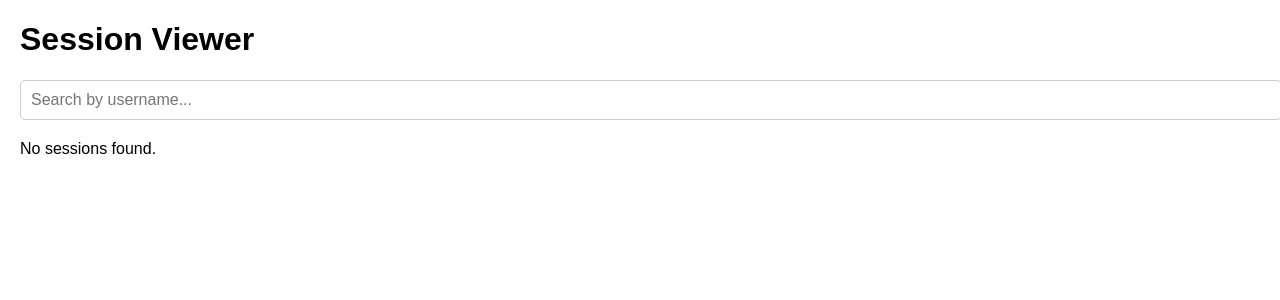
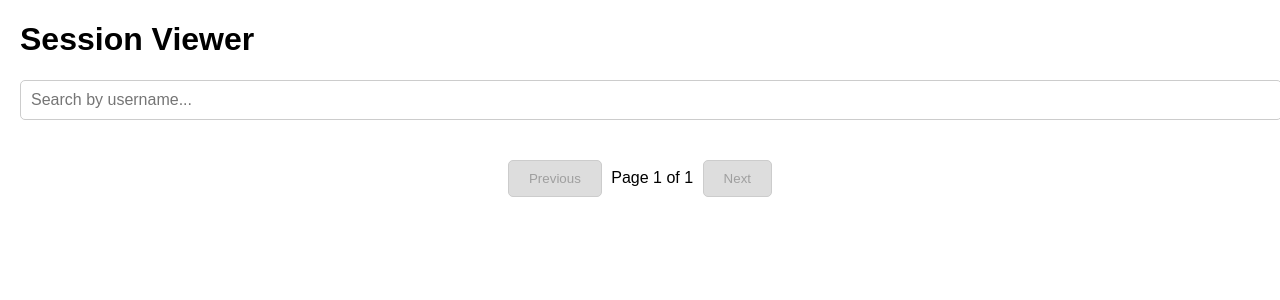
Before and after one commit to ciki1-hub/stoperica, a Flask app: page / in a window 1280 px wide. Shown: the top 300 px of the page. Run offline with Flask 3, Linux system fonts and the light colour scheme; data that the repository does not hold is empty.

Commit message:
index.html

```diff
--- a/templates/index.html
+++ b/templates/index.html
@@ -35,6 +35,27 @@
             border-radius: 5px;
             font-size: 16px;
         }
+        #pagination {
+            margin-top: 20px;
+            text-align: center;
+        }
+        #pagination button {
+            padding: 10px 20px;
+            margin: 0 5px;
+            border: 1px solid #ccc;
+            border-radius: 5px;
+            background-color: #f9f9f9;
+            cursor: pointer;
+        }
+        #pagination button:disabled {
+            background-color: #ddd;
+            cursor: not-allowed;
+        }
+        #loading {
+            text-align: center;
+            margin: 20px 0;
+            display: none;
+        }
     </style>
 </head>
 <body>
@@ -43,16 +64,37 @@
     <!-- Search Box -->
     <input type="text" id="searchBox" placeholder="Search by username...">
 
+    <!-- Session Data -->
     <div id="session-data">
         <!-- Session data will be displayed here -->
     </div>
 
+    <!-- Loading Spinner -->
+    <div id="loading">Loading...</div>
+
+    <!-- Pagination -->
+    <div id="pagination">
+        <button id="prevPage" disabled>Previous</button>
+        <span id="pageInfo">Page 1 of 1</span>
+        <button id="nextPage" disabled>Next</button>
+    </div>
+
     <script>
+        let currentPage = 1;
+        let totalPages = 1;
+        let searchTerm = '';
+        const sessionsPerPage = 10; // Number of sessions per page
+
         // Fetch and display session data
-        async function fetchSessions() {
-            const response = await fetch('/sessions');
+        async function fetchSessions(page = 1, search = '') {
+            showLoading(true);
+            const response = await fetch(`/sessions?page=${page}&limit=${sessionsPerPage}&search=${search}`);
             const data = await response.json();
-            displaySessions(data);
+            showLoading(false);
+
+            totalPages = data.totalPages;
+            displaySessions(data.sessions);
+            updatePagination();
         }
 
         // Display session data in the desired format
@@ -102,32 +144,46 @@
             });
         }
 
-        // Filter sessions by username
-        function filterSessions(sessions, searchTerm) {
-            return sessions.filter(session =>
-                session.username.toLowerCase().includes(searchTerm.toLowerCase())
-            );
+        // Update pagination buttons and page info
+        function updatePagination() {
+            const prevPageButton = document.getElementById('prevPage');
+            const nextPageButton = document.getElementById('nextPage');
+            const pageInfo = document.getElementById('pageInfo');
+
+            prevPageButton.disabled = currentPage <= 1;
+            nextPageButton.disabled = currentPage >= totalPages;
+            pageInfo.textContent = `Page ${currentPage} of ${totalPages}`;
         }
 
-        // Add event listener to the search box
-        const searchBox = document.getElementById('searchBox');
-        searchBox.addEventListener('input', async () => {
-            const searchTerm = searchBox.value.trim();
-            const response = await fetch('/sessions');
-            const sessions = await response.json();
+        // Show or hide the loading spinner
+        function showLoading(show) {
+            const loadingDiv = document.getElementById('loading');
+            loadingDiv.style.display = show ? 'block' : 'none';
+        }
 
-            if (searchTerm === '') {
-                // If the search box is empty, display all sessions
-                displaySessions(sessions);
-            } else {
-                // Filter sessions by username
-                const filteredSessions = filterSessions(sessions, searchTerm);
-                displaySessions(filteredSessions);
+        // Add event listeners
+        document.getElementById('searchBox').addEventListener('input', () => {
+            searchTerm = document.getElementById('searchBox').value.trim();
+            currentPage = 1; // Reset to the first page when searching
+            fetchSessions(currentPage, searchTerm);
+        });
+
+        document.getElementById('prevPage').addEventListener('click', () => {
+            if (currentPage > 1) {
+                currentPage--;
+                fetchSessions(currentPage, searchTerm);
+            }
+        });
+
+        document.getElementById('nextPage').addEventListener('click', () => {
+            if (currentPage < totalPages) {
+                currentPage++;
+                fetchSessions(currentPage, searchTerm);
             }
         });
 
         // Fetch sessions when the page loads
-        fetchSessions();
+        fetchSessions(currentPage, searchTerm);
     </script>
 </body>
 </html>
```
